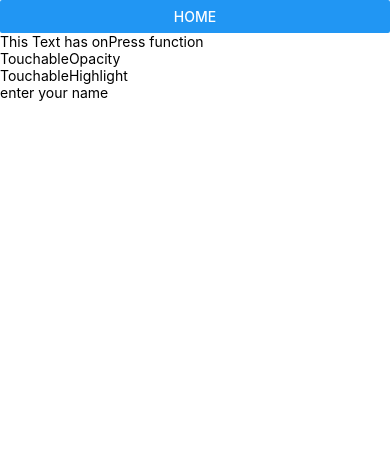
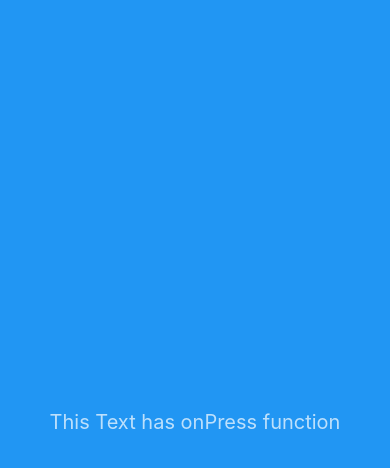
Before and after one commit to heojungeun/rnisrn, a React Native app in the folder ch02/ch02_2/: screen / in a window 390 px wide. Shown: the top 468 px of the page. Built offline with nearby package versions, Linux system fonts and the light colour scheme.

Commit message:
study component styling -1 css, color

```diff
--- a/ch02/ch02_2/App.tsx
+++ b/ch02/ch02_2/App.tsx
@@ -1,27 +1,28 @@
 import React from 'react'
-import {SafeAreaView, Alert, Button} from 'react-native'
-import {TouchableOpacity, TouchableHighlight, Text} from 'react-native'
-import { TextInput } from 'react-native'
-const onPress = () => Alert.alert('home pressed.', 'message')
+import {StyleSheet, SafeAreaView, Text} from 'react-native'
+import {Colors} from 'react-native-paper'
+import Color from 'color'
+
+console.log(Colors.blue500)
+console.log(Color(Colors.blue500).alpha(0.5).lighten(0.5).string())
 
 export default function App() {
   return (
-    <SafeAreaView>
-      <Button title='Home' onPress={onPress} />
-      <Text onPress={onPress}>This Text has onPress function</Text>
-      <TouchableOpacity onPress={onPress}>
-        <Text>TouchableOpacity</Text>
-      </TouchableOpacity>
-      <TouchableHighlight onPress={onPress}>
-        <Text>TouchableHighlight</Text>
-      </TouchableHighlight>
-      <TextInput
-        placeholder="enter your name"
-        onChangeText={(text: string) => console.log(text)}
-        onFocus={() => console.log('onFocus')}
-        onBlur={() => console.log('onBlur')}
-        onEndEditing={() => console.log('onEndEditing')}
-      />
+    <SafeAreaView style={[styles.SafeAreaView]}>
+      <Text style={[styles.text]}>This Text has onPress function</Text>
     </SafeAreaView>
   )
 }
+// prettier-ignore
+const styles = StyleSheet.create({
+  SafeAreaView: {
+    backgroundColor: Colors.blue500,
+    flex: 1,
+    alignItems: 'center',
+    justifyContent: 'center',
+  },
+  text: {
+    fontSize: 20,
+    color: Color(Colors.blue500).alpha(0.7).lighten(0.9).string(),
+  },
+})
--- a/ch02/ch02_2/package.json
+++ b/ch02/ch02_2/package.json
@@ -10,14 +10,18 @@
     "lint": "eslint ."
   },
   "dependencies": {
+    "color": "^3.2.1",
     "faker": "^5.5.3",
     "react": "17.0.2",
-    "react-native": "0.65.1"
+    "react-native": "0.65.1",
+    "react-native-paper": "^4.9.2",
+    "react-native-vector-icons": "^8.1.0"
   },
   "devDependencies": {
     "@babel/core": "^7.15.5",
     "@babel/runtime": "^7.15.4",
     "@react-native-community/eslint-config": "^3.0.1",
+    "@types/color": "^3.0.2",
     "@types/faker": "^5.5.8",
     "babel-jest": "^27.2.4",
     "eslint": "^7.32.0",
```
Also changed, not shown: 2 other files (tests, documents, lock files or other folders).
